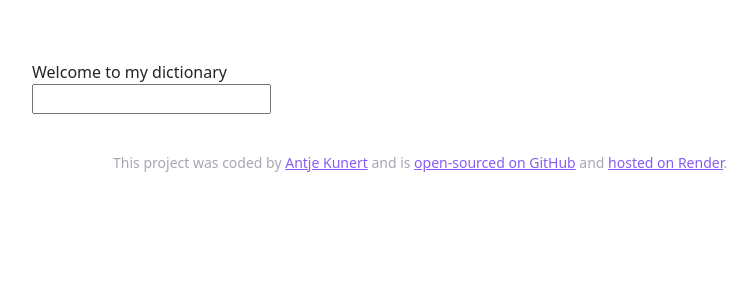
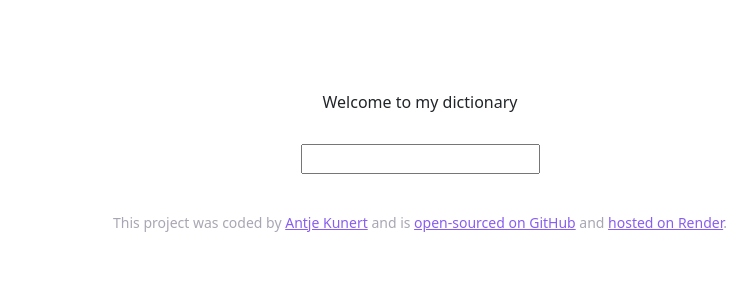
Before and after one commit to antjekunert4-png/dictionary-project, a React (Create React App) app: page / in a window 1280 px wide. Shown: the top 300 px of the page, without its empty margins (220-974 px from the left). Built offline with nearby package versions, Linux system fonts and the light colour scheme.

Commit message:
Changed the css

```diff
--- a/src/App.css
+++ b/src/App.css
@@ -1,6 +1,11 @@
 .App {
-  max-width: 800px;
-  margin: 60px auto;
+  padding: 60px 0 100px;
+  max-width: 960px;
+  margin: 0 auto;
+}
+.App-header {
+  margin: 30px 0;
+  text-align: center;
 }
 .App footer {
   font-size: 14px;
--- a/src/Dictionary.css
+++ b/src/Dictionary.css
@@ -1,2 +1,3 @@
 .Dictionary {
+  text-align: center;
 }
```
